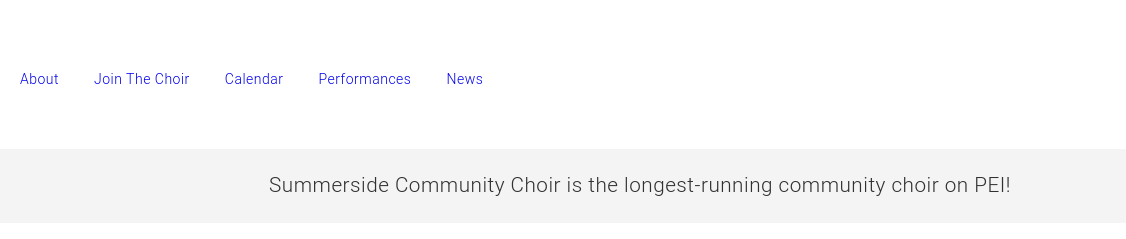
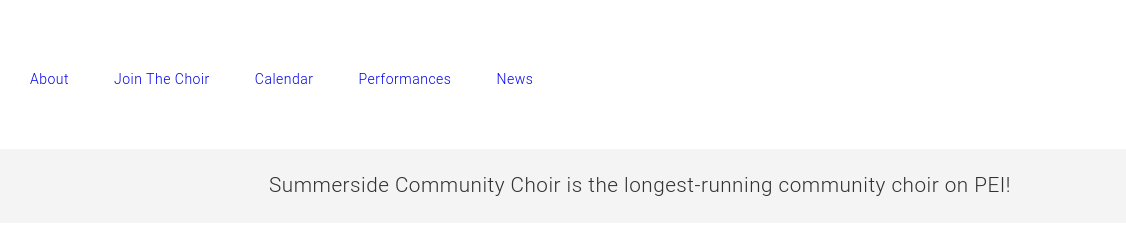
Before and after one commit to sarah11918/sgatz-personal, a Gatsby site: page /blog in a window 1280 px wide. Shown: the top 239 px of the page, 0-1126 px from the left. Built offline with nearby package versions, Linux system fonts and the light colour scheme; Gatsby itself is replaced by a stand-in of ours.

Commit message:
some more nav styling to make it passable, but probably not final version

```diff
--- a/src/components/layout.css
+++ b/src/components/layout.css
@@ -643,6 +643,7 @@
 nav {
   max-width: 1720px;
   margin: 0 auto;
+  padding-bottom: 0;
 
   display: grid;
   grid-template-columns: 1fr auto;
@@ -698,13 +699,15 @@
 */
   .burger-menu {
   width: 40px;
+  margin-left: 15px;
   overflow-wrap: normal;
 }
 
  .left-menu a {
   padding: 15px;
-  margin-left: 5px;
+  margin-left: 15px;
   font-size: 14px;
+  line-height: 0.5em;
   font-weight: 300;
   letter-spacing: 0.5px;
   text-decoration: none;
```
Also changed, not shown: README.md.
